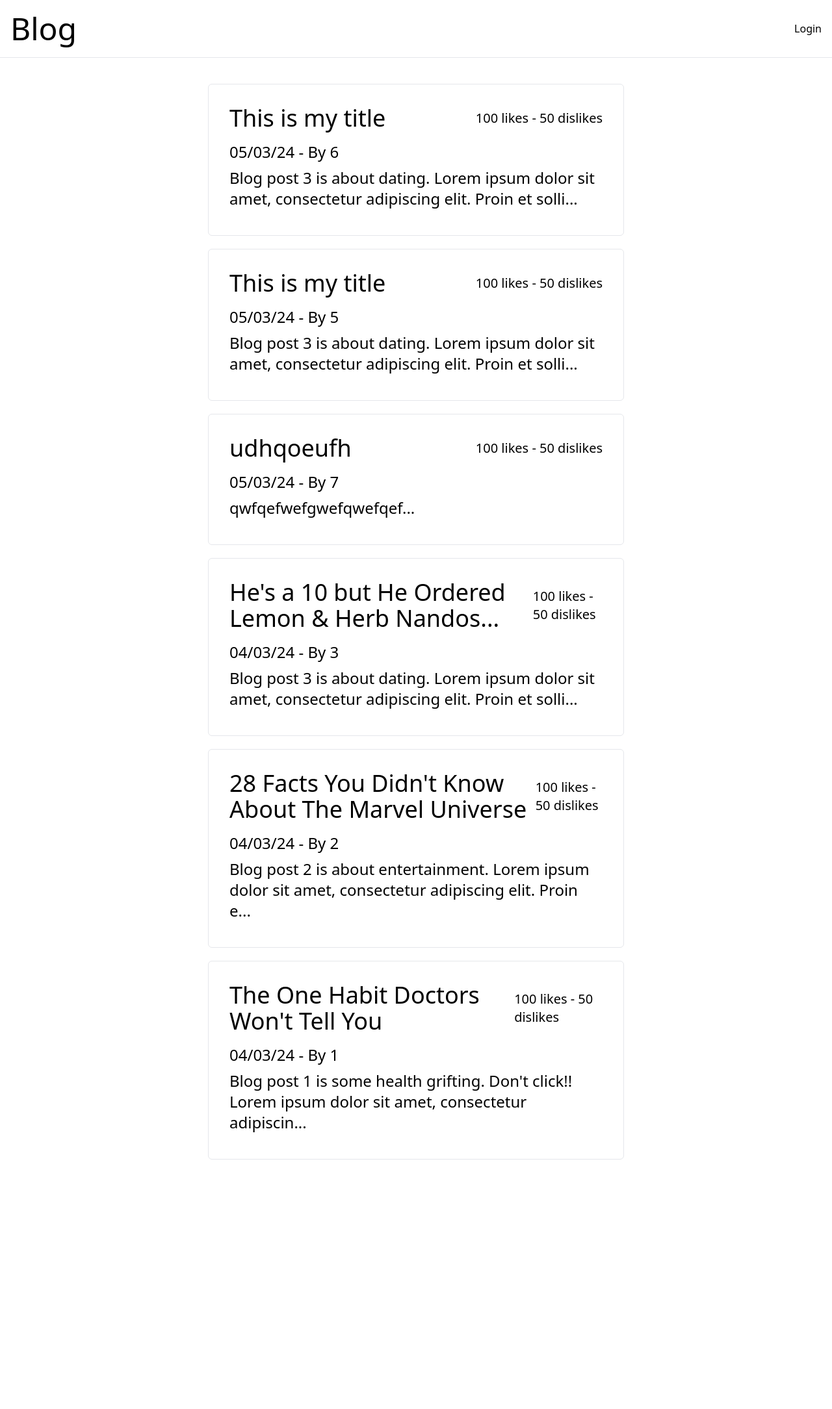
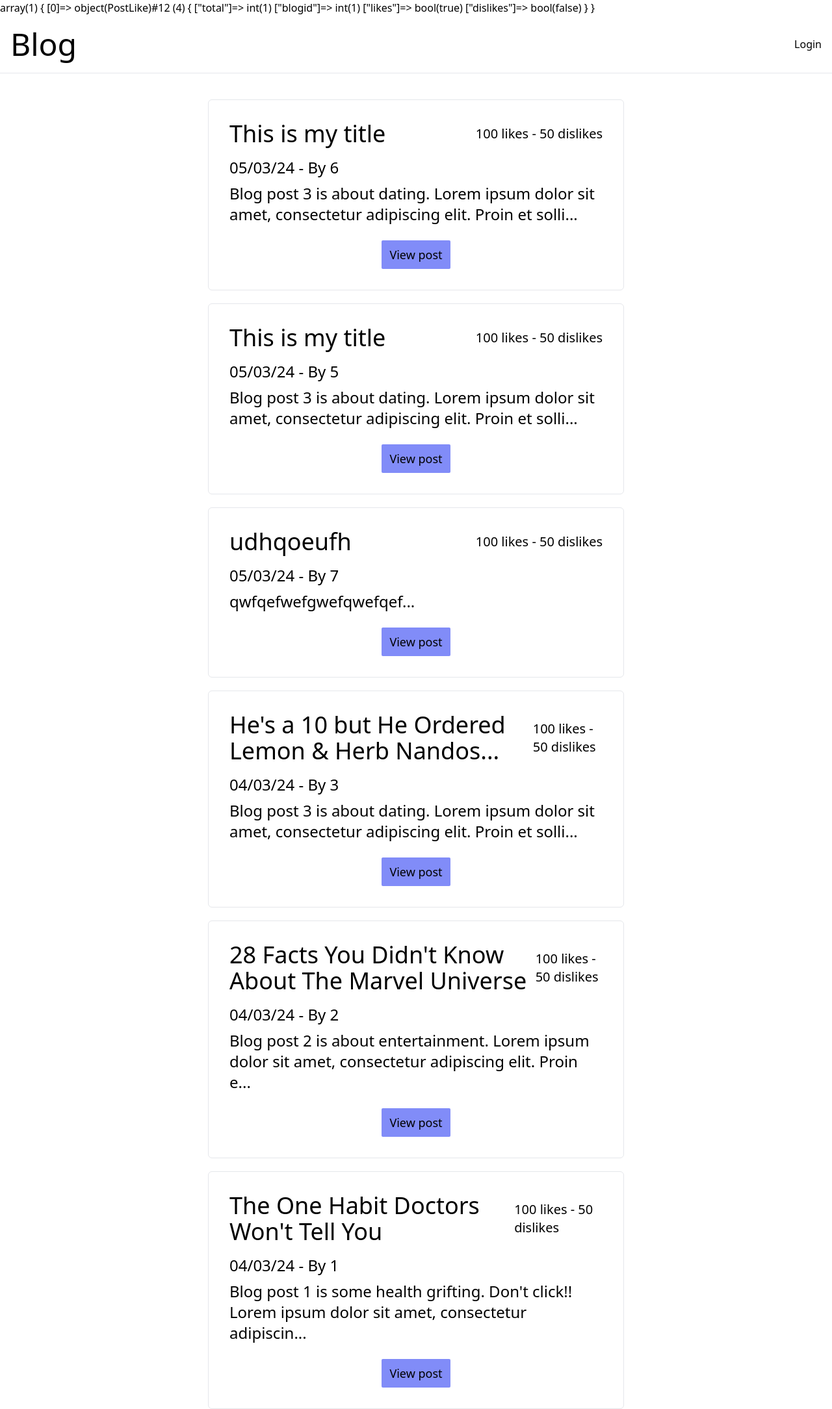
Before and after one commit to iO-Academy/24-jan-honey-badger-brigade-blogging-site, a PHP site: page / in a window 1280 px wide. Shown: the whole page at 65% size. Before the commit the page ends 1785 px from the top, so only its background shows below. Run offline with PHP 8.4, Linux system fonts and the light colour scheme; data comes from the database, SQL or seed files in the repository; both versions use the stored data as it was before the commit; tables that the repository leaves empty hold one stand-in row (values such as "Sample post"); some libraries are stand-ins or nearby versions.

Commit message:
building out way to view likes on all posts

```diff
--- a/index.php
+++ b/index.php
@@ -2,11 +2,16 @@
 
 require_once 'src/connectToDb.php';
 require_once 'src/Models/BlogModel.php';
+require_once 'src/Models/LikeModel.php';
+
 
 session_start();
 $db = connectToDb();
 $blogModel = new BlogModel($db);
+$likeModel = new LikeModel($db);
 $blogs = $blogModel->getAllPosts();
+$likes = $likeModel->countAllLikes(2);
+var_dump($likes);
 ?>
 
 <!DOCTYPE html>
@@ -66,7 +71,7 @@ $blogs = $blogModel->getAllPosts();
             <p class="text-2xl mb-2"><?php echo $blogpost->postTime . ' - By ' . $blogpost->id; ?></p>
             <p class="text-2xl mb-2"><?php echo $blogpost->extract ?></p>
             <div class="flex justify-center">
-<!--                <a class="px-3 py-2 mt-4 text-lg bg-indigo-400 hover:bg-indigo-700 hover:text-white transition inline-block rounded-sm" href="singlePost.php?id=--><?php //echo $blogpost->id; ?><!--">View post</a>-->
+                <a class="px-3 py-2 mt-4 text-lg bg-indigo-400 hover:bg-indigo-700 hover:text-white transition inline-block rounded-sm" href="singlePost.php?id=<?php echo $blogpost->id; ?>">View post</a>
             </div>
         </article>
     <?php endforeach; }
--- /dev/null
+++ b/src/Entities/PostLike.php
@@ -0,0 +1,17 @@
+<?php
+
+readonly class PostLike {
+    public int $total;
+    public int $blogid;
+    public bool $likes;
+    public bool $dislikes;
+
+    public function __construct(int $total, int $blogid, bool $likes)
+    {
+        $this->total = $total;
+        $this->blogid = $blogid;
+        $this->likes = $likes;
+        $this->dislikes = $total-$likes;
+    }
+
+}
--- a/src/Models/LikeModel.php
+++ b/src/Models/LikeModel.php
@@ -1,11 +1,83 @@
 <?php
+require_once 'src/Entities/Like.php';
+require_once 'src/Entities/PostLike.php';
 
 class LikeModel
 {
     private PDO $db;
+
     public function __construct(PDO $db)
     {
         $this->db = $db;
     }
 
+    public function checkUserPostLikes(int $userid, int $blogid): Like|false
+    {
+        $query = $this->db->prepare('SELECT `id`,`value` FROM `likes` WHERE `userid`=:userid AND `blogid` = :blogid');
+        $query->execute([
+            ':userid' => $userid,
+            ':blogid' => $blogid
+        ]);
+        $data = $query->fetch();
+        return $this->hydrateSingleLike($data, $userid, $blogid);
+    }
+
+    private function hydrateSingleLike(array|false $data, int $userid, int $blogid): Like|false
+    {
+        if ($data != false) {
+            return new Like($data['id'], $userid, $blogid, $data['value']);
+        } else {
+            return false;
+        }
+    }
+
+    public function updateUserPostLike(Like $like, bool $value): bool
+    {
+        $query = $this->db->prepare('UPDATE `likes` SET `value` = :value
+        WHERE `id` = :id');
+        return $query->execute([
+            ':value' => $value,
+            ':id' => $like['id']
+        ]);
+    }
+
+    public function countAllLikes(): array
+    {
+        $query = $this->db->prepare('SELECT COUNT(`id`) AS "total", `blogid`, SUM(`value`) AS "likes" FROM `likes`  GROUP BY `blogid`');
+        $query->execute([]);
+        $data = $query->fetchAll();
+        return $this->formatAllLikes($data);
+    }
+
+    public function countPostLikes(int $blogid): array
+    {
+        $query = $this->db->prepare('SELECT COUNT(`id`), `value` FROM `likes` WHERE `blogid`= :blogid GROUP BY `value`');
+        $query->execute([
+            ':blogid' => $blogid
+        ]);
+        $data = $query->fetchAll();
+        return $this->formatLikes($data);
+    }
+    /**
+     * @return Like[];
+     */
+    private function hydrateLikes(array $data): array
+    {
+        $likes = [];
+        foreach ($data as $like) {
+            $likes[] = new Like($like['userid'], $like['blogid'], $like['value']);
+        }
+        return $likes;
+    }
+    /**
+     * @return PostLike[];
+     */
+    private function formatAllLikes(array $data): array
+    {
+        $allLikes = [];
+        foreach ($data as $post) {
+            $allLikes[] = new PostLike($post['total'], $post['blogid'], $post['likes']);
+        }
+        return $allLikes;
+    }
 }
```
Also changed, not shown: honeybadgerblog_2024-03-04.sql (deleted, +0 -81 lines).
